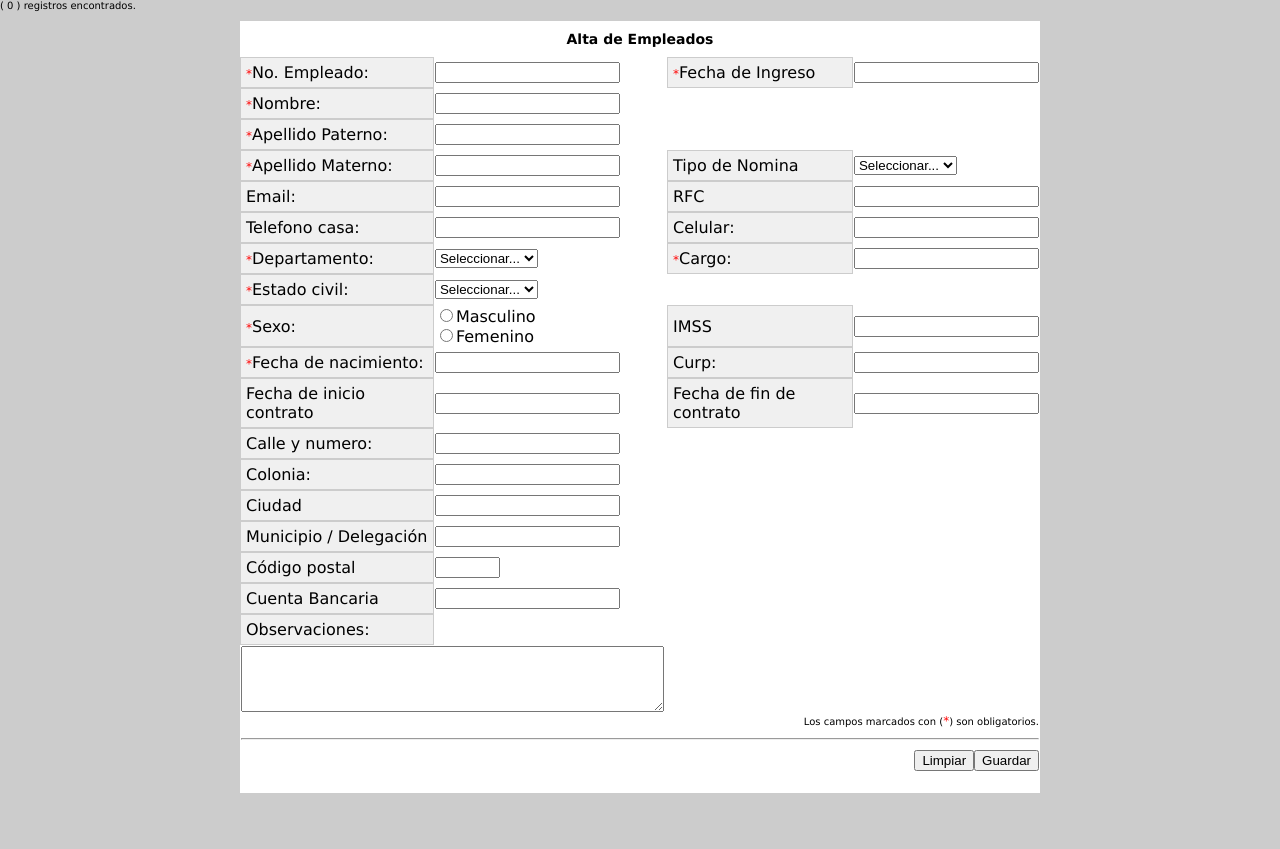
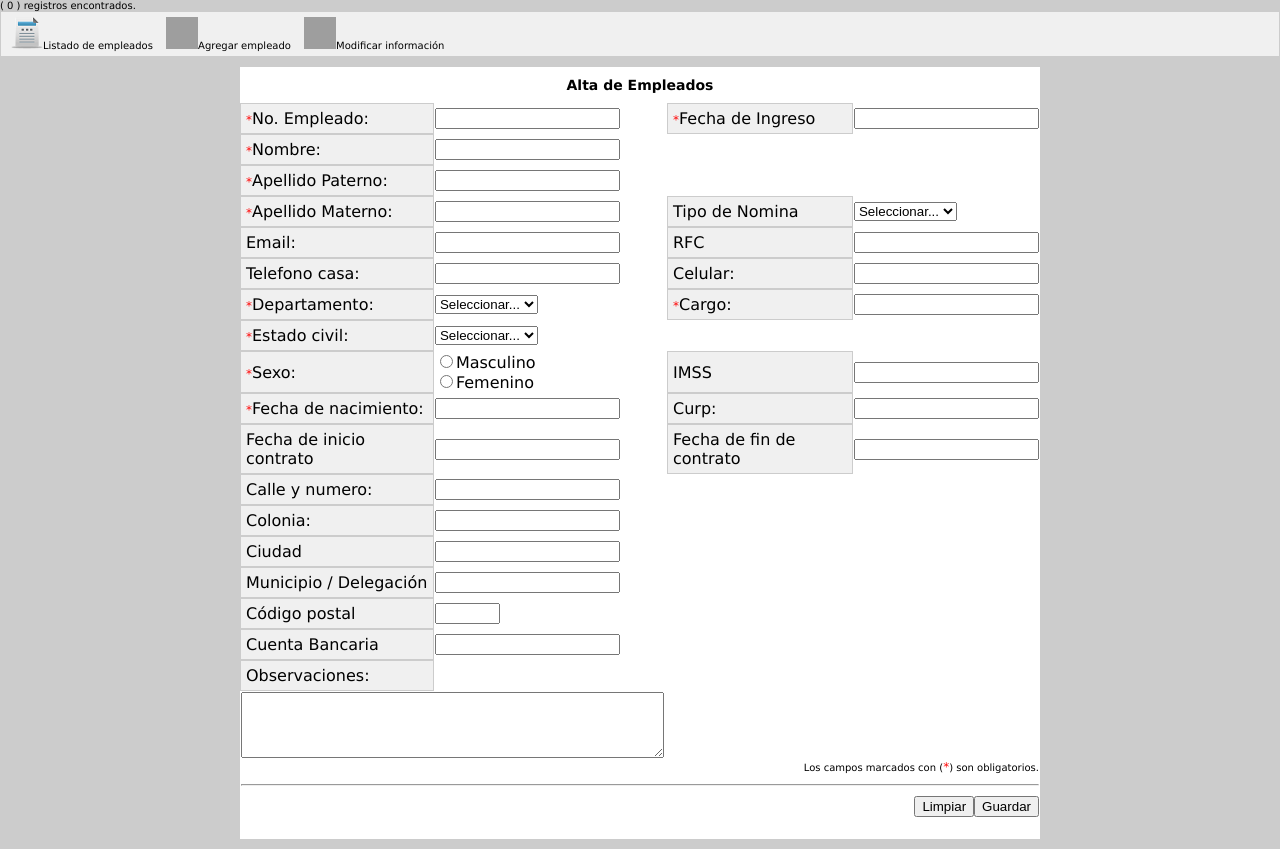
Before and after one commit to guesslara/controlEmpleados, a PHP site: page /php/modulos/mod_empleados/agregarEmpleado.php in a window 1280 px wide. Run offline with PHP 8.4, Linux system fonts and the light colour scheme; the visitor is signed in with stand-in values (Sample User, id 1); data that the repository does not hold is empty; grey boxes are pictures that could not be loaded.

Commit message:
Cambios preliminares a liberacion

```diff
--- a/modulos/mod_empleados/agregarEmpleado.php
+++ b/modulos/mod_empleados/agregarEmpleado.php
@@ -69,6 +69,11 @@
 body{overflow: auto;font-size: 10px;}
 </style>
 <body>
+<div id="barraHerramientasEmpleados">
+	<a href="index.php" class="btnHerramientasEmpleados" title="Listado de Empleados"><img src="../../img/Report-32.png" width="32" height="32" border="0" />Listado de empleados</a>
+	<a href="agregarEmpleado.php" class="btnHerramientasEmpleados" title="Agregar empleado"><img src="../../img/facturacion.png" width="32" height="32" border="0" />Agregar empleado</a>
+	<a href="modificarEmpleado.php" class="btnHerramientasEmpleados" title="Modificar informaci&oacute;n"><img src="../../img/Edit_icon.png" width="32" height="32" border="0" />Modificar informaci&oacute;n</a>
+</div>
 	<form name="frmAgrega" id="frmAgrega" method="post" action="guardaEmpleado.php">
 		<table border="0" align="center" cellpading="1" cellspacing="0" width="800" style="background:#FFF;margin-top:10px;">
 			<tr>
--- a/modulos/mod_empleados/modificarEmpleado.php
+++ b/modulos/mod_empleados/modificarEmpleado.php
@@ -17,6 +17,10 @@
 body{overflow: auto;font-size: 10px;}
 </style>
 <body>
+<div id="barraHerramientasEmpleados">
+	<a href="index.php" class="btnHerramientasEmpleados" title="Listado de Empleados"><img src="../../img/Report-32.png" width="32" height="32" border="0" />Listado de empleados</a>
+	<a href="agregarEmpleado.php" class="btnHerramientasEmpleados" title="Agregar empleado"><img src="../../img/facturacion.png" width="32" height="32" border="0" />Agregar empleado</a>
+</div>
 <div style="margin:10px;">
 	<form name="frmBuscar" id="frmBuscar" method="post" action="<?php echo $_SERVER["PHP_SELF"];?>">
 		<table border="0" width="600" cellpading="1" cellspacing="1" style="background:#FFF;">
--- a/modulos/mod_usuarios/agregarUsuario.php
+++ b/modulos/mod_usuarios/agregarUsuario.php
@@ -15,6 +15,10 @@
 body{overflow: auto;font-size: 10px;}
 </style>
 <body>
+<div id="barraHerramientasEmpleados">
+	<a href="index.php" class="btnHerramientasEmpleados" title="Listado de Usuarios"><img src="../../img/Report-32.png" width="32" height="32" border="0" />Listado de usuarios</a>
+	<a href="formContrasenia.php" class="btnHerramientasEmpleados" title="Modificar Contrase&ntilde;as"><img src="../../img/Edit_icon.png" width="32" height="32" border="0" />Modificar Contrase&ntilde;as</a>
+</div>
 	<form name="frmAgrega" id="frmAgrega" method="post" action="guardaUsuario.php">
 		<table border="0" align="center" cellpading="1" cellspacing="0" width="800" style="background:#FFF;margin-top:10px;">
 			<tr>
--- a/modulos/mod_usuarios/formContrasenia.php
+++ b/modulos/mod_usuarios/formContrasenia.php
@@ -12,6 +12,10 @@
 body{overflow: auto;font-size: 10px;}
 </style>
 <body>
+<div id="barraHerramientasEmpleados">
+	<a href="index.php" class="btnHerramientasEmpleados" title="Listado de Usuarios"><img src="../../img/Report-32.png" width="32" height="32" border="0" />Listado de usuarios</a>
+	<a href="agregarUsuario.php" class="btnHerramientasEmpleados" title="Agregar usuario"><img src="../../img/facturacion.png" width="32" height="32" border="0" />Agregar usuario</a>
+</div>
 <div style="margin:10px;">
 <?php
 		$txtBuscar=$_POST["txtBuscar"];
```
Also changed, not shown: img/Report-32.png (added).
